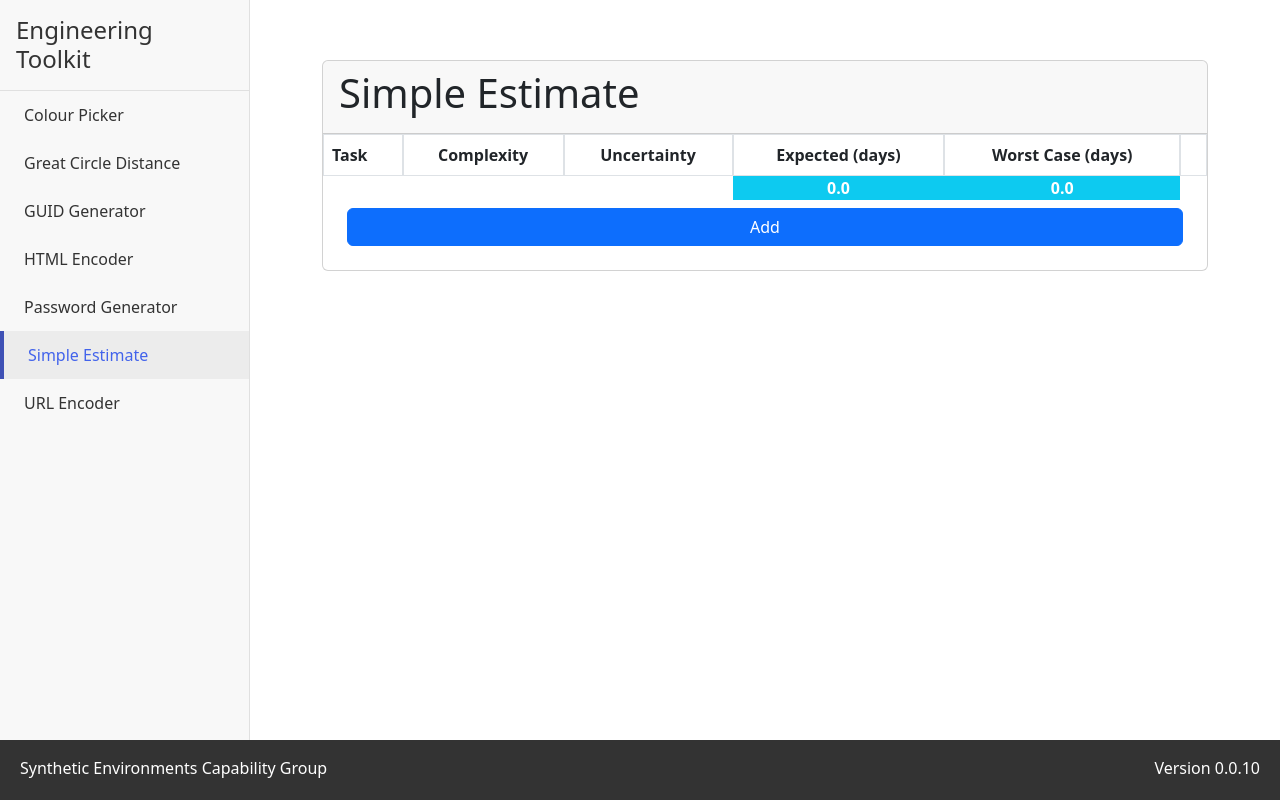
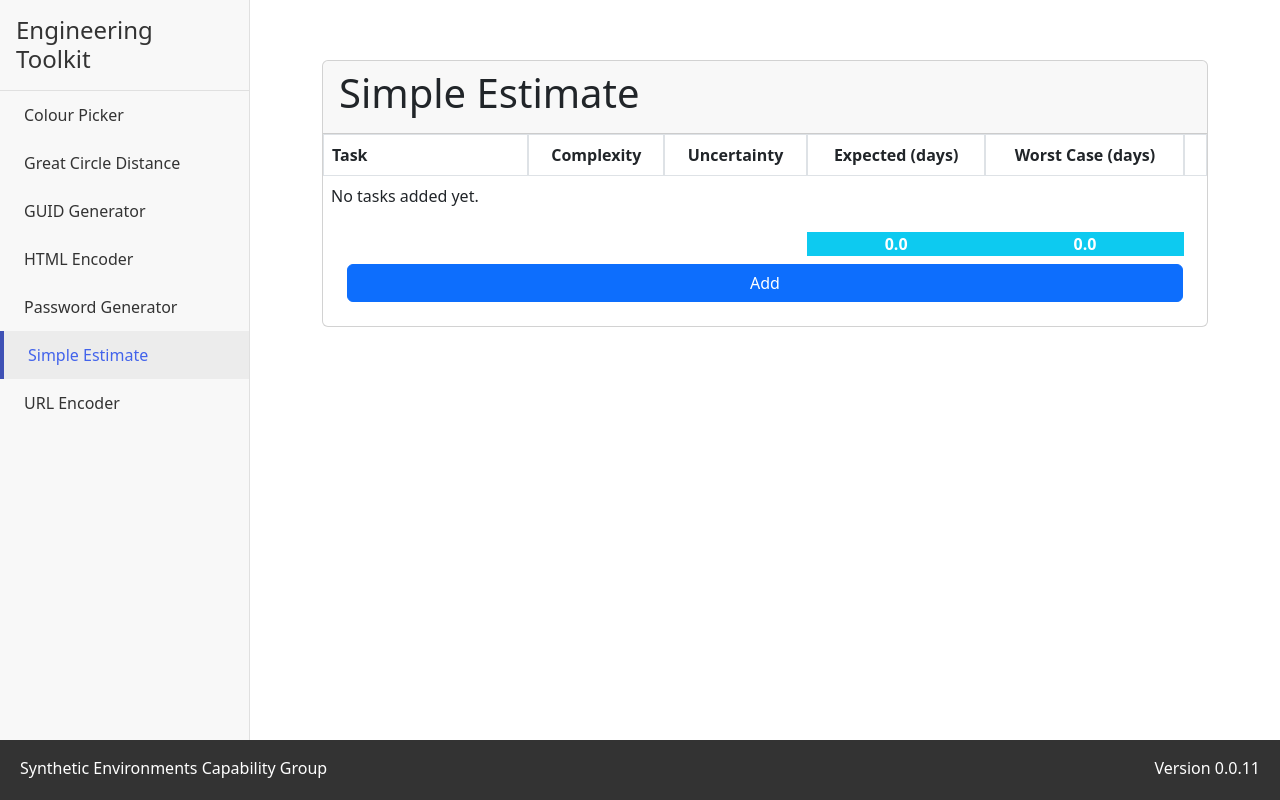
Before and after one commit to silver-softie/engineering-tools, an Angular app: page / in a window 1280 px wide. Both pictures are taken after a click on the link "Simple Estimate". Built offline with nearby package versions, Linux system fonts and the light colour scheme.

Commit message:
Added no tasks message when no tasks have been added

```diff
--- a/package.json
+++ b/package.json
@@ -1,6 +1,6 @@
 {
   "name": "engineering-tools",
-  "version": "0.0.10",
+  "version": "0.0.11",
   "scripts": {
     "ng": "ng",
     "start": "ng serve",
--- a/src/app/simple-estimate/simple-estimate.component.html
+++ b/src/app/simple-estimate/simple-estimate.component.html
@@ -14,6 +14,14 @@
         <div class="d-table-cell text-center p-2 border">Worst Case (days)</div>
         <div class="d-table-cell p-2 border"></div>
       </div>
+
+      @if(this.tasks.length === 0) {
+        <div class="d-table-row">
+          <div class="d-table-cell p-2">
+           <p>No tasks added yet.</p>
+          </div>
+        </div>
+        }
 
       @for(task of this.tasks; track task; let idx = $index) {
       <div class="d-table-row">
```
